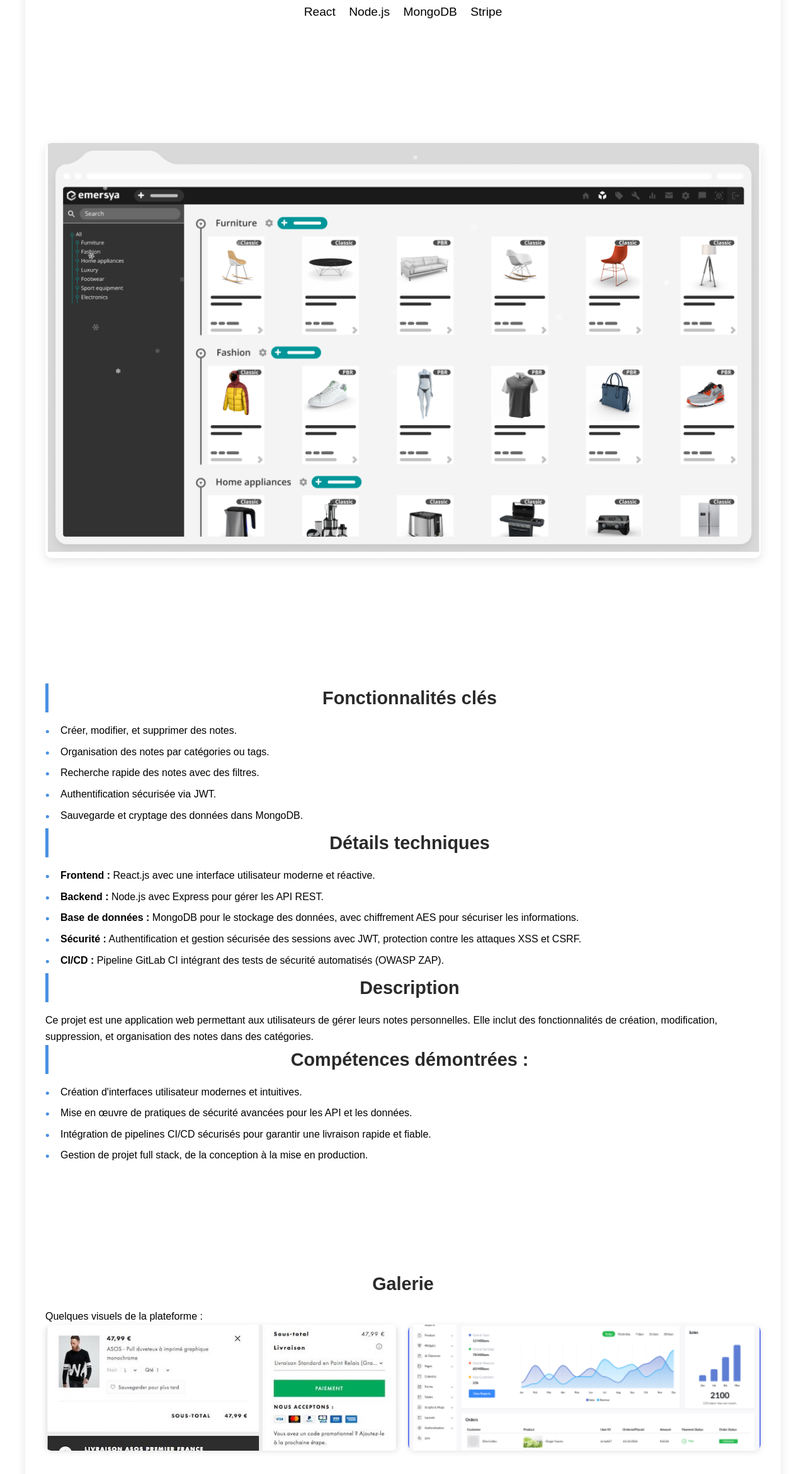
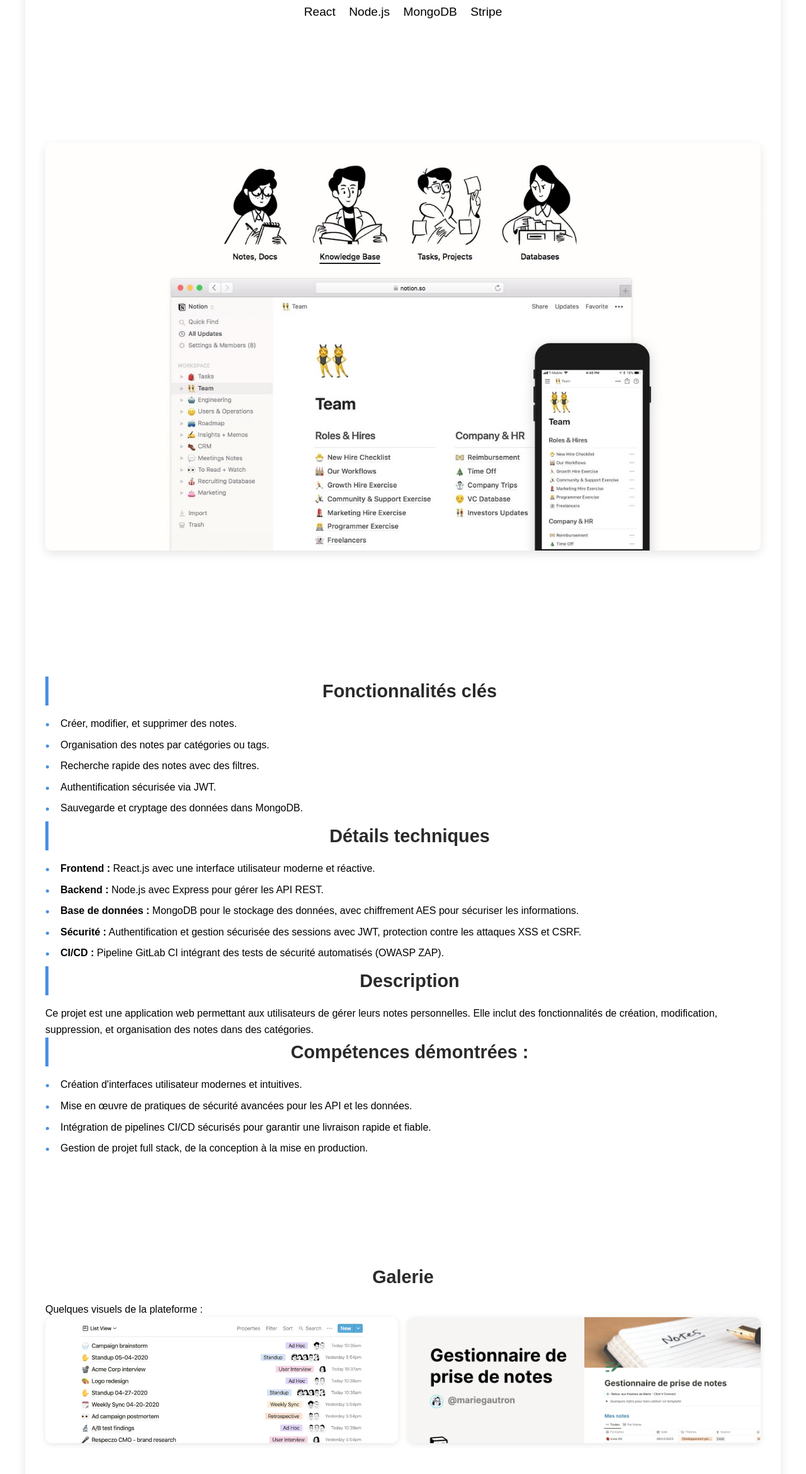
Before and after one commit to Swythabeast/Portfolio-GR4, a plain HTML site: page projet_2.html in a window 1280 px wide. Shown: the part 220-2560 px from the top of the page at 63% size. Drawn offline with Linux system fonts and the light colour scheme.

Commit message:
Update pictures

```diff
--- a/projet_2.html
+++ b/projet_2.html
@@ -33,7 +33,7 @@
 
         <!-- Showcase principal -->
         <section class="project-showcase">
-            <img src="assets/ecommerce1.png" alt="Capture d'écran de la plateforme e-commerce">
+            <img src="assets/notes01.png" alt="Capture d'écran de la plateforme e-commerce">
         </section>
 
         <!-- Détails complets -->
@@ -89,8 +89,8 @@
             <h2>Galerie</h2>
             <p>Quelques visuels de la plateforme :</p>
             <div class="grid">
-                <img src="assets/ecommerce2.png" alt="Page produit de la plateforme e-commerce">
-                <img src="assets/ecommerce3.png" alt="Page d'administration">
+                <img src="assets/notes02.png" alt="Exemple">
+                <img src="assets/notes03.png" alt="Exemple">
             </div>
         </section>
     </main>
```
Also changed, not shown: projet_3.html (+3 -3 lines), projet_5.html (+3 -3 lines), assets/cloud01.png (added), assets/cloud02.png (added), assets/cloud03.png (added), assets/notes01.png (added), assets/notes02.png (added), assets/notes03.png (added), assets/perms01.png (added), assets/perms02.png (added), assets/perms03.png (added), assets/reservation01.png (added), assets/reservation02.png (added), assets/reservation03.png (added).
